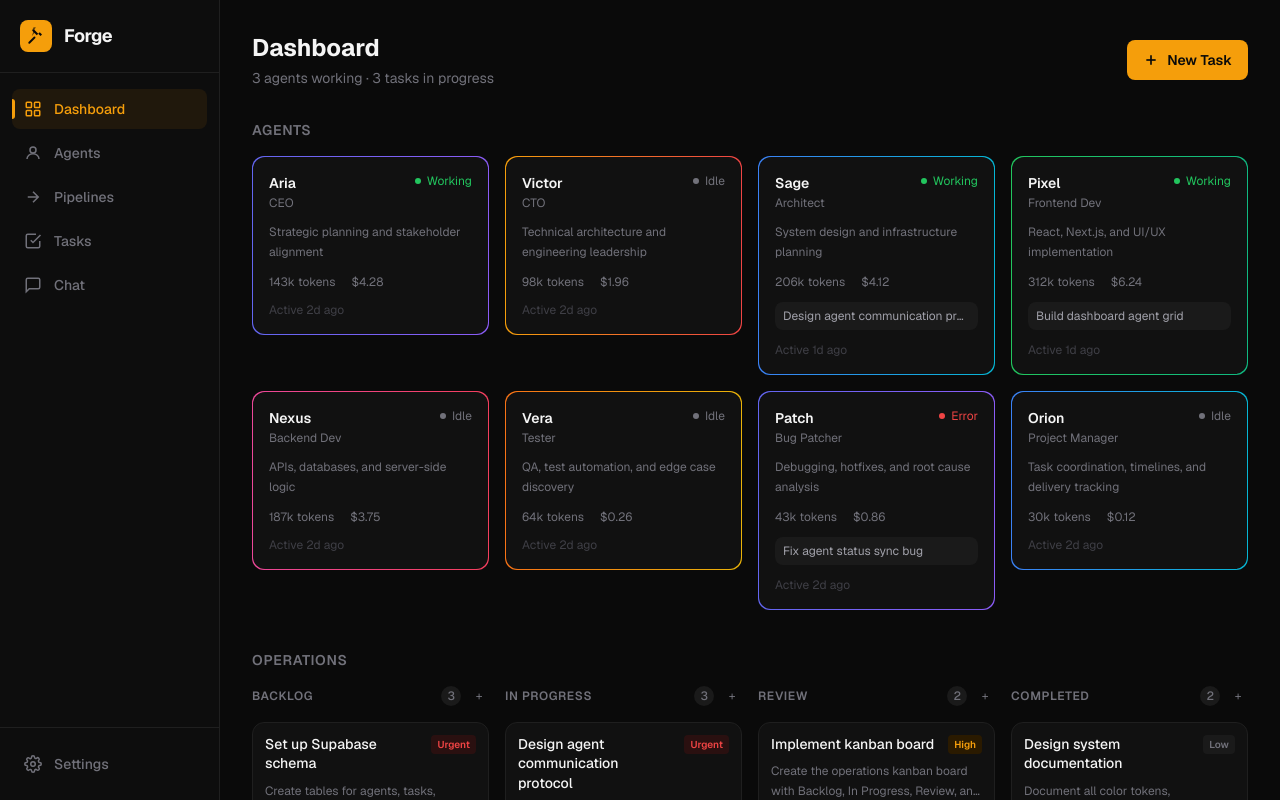
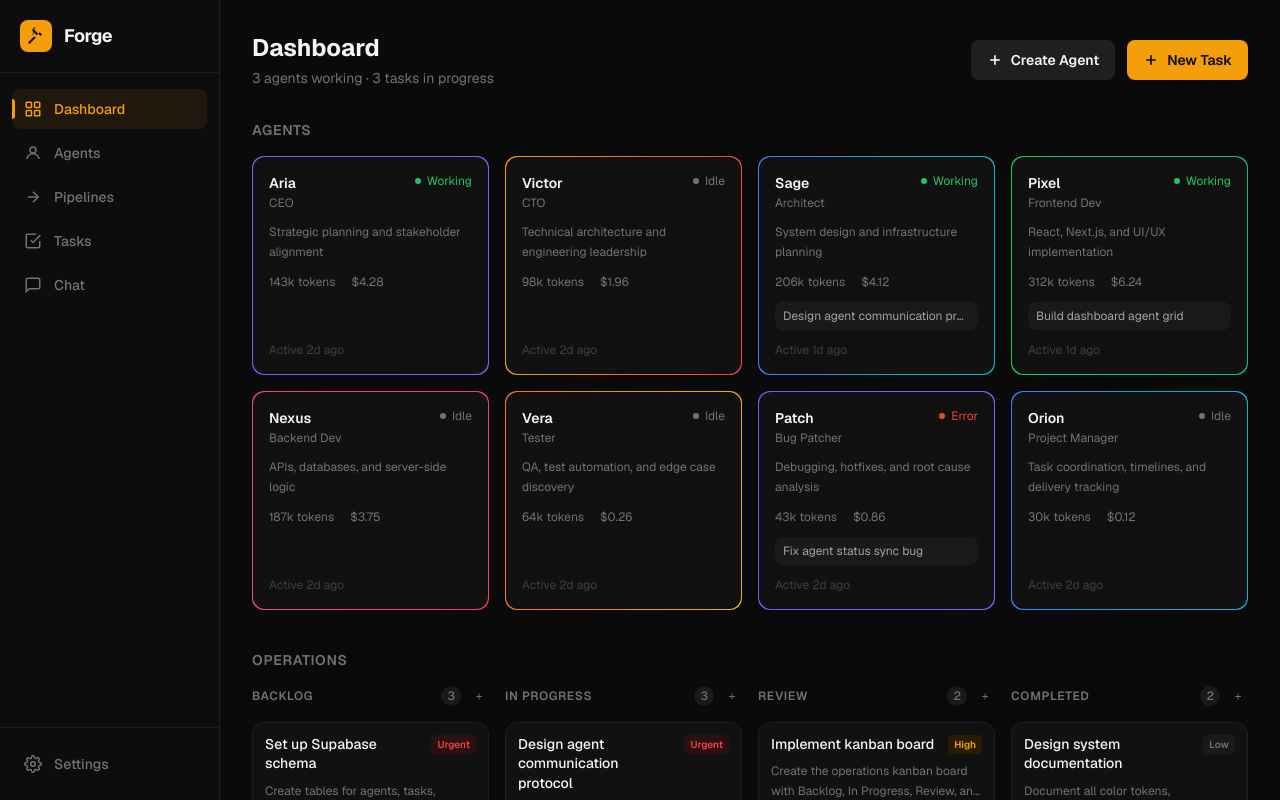
Before and after one commit to yuvanadarsh/forge, a Next.js app: page / in a window 1280 px wide. Built offline with nearby package versions, Linux system fonts and the light colour scheme.

Commit message:
fix: equal height agent cards and add create agent to dashboard

```diff
--- a/app/agents/page.tsx
+++ b/app/agents/page.tsx
@@ -43,7 +43,7 @@ export default function AgentsPage() {
         </button>
       </div>
 
-      <div className="grid grid-cols-2 gap-4 lg:grid-cols-3 xl:grid-cols-4">
+      <div className="grid grid-cols-2 gap-4 lg:grid-cols-3 xl:grid-cols-4 items-stretch">
         {agents.map((agent) => (
           <AgentCard key={agent.id} agent={agent} currentTask={getCurrentTask(agent.id)} />
         ))}
--- a/app/page.tsx
+++ b/app/page.tsx
@@ -5,8 +5,9 @@ import AgentCard from "@/components/AgentCard";
 import TaskCard from "@/components/TaskCard";
 import Toast from "@/components/Toast";
 import CreateTaskModal from "@/components/CreateTaskModal";
+import CreateAgentModal from "@/components/CreateAgentModal";
 import { mockAgents, mockTasks } from "@/lib/mock-data";
-import type { Task } from "@/types";
+import type { Agent, Task } from "@/types";
 
 const COLUMNS: { key: Task["status"]; label: string }[] = [
   { key: "backlog", label: "Backlog" },
@@ -18,15 +19,22 @@ const COLUMNS: { key: Task["status"]; label: string }[] = [
 export default function DashboardPage() {
   const [toast, setToast] = useState(false);
   const [tasks, setTasks] = useState(mockTasks);
+  const [agents, setAgents] = useState(mockAgents);
   const [showTaskModal, setShowTaskModal] = useState(false);
+  const [showAgentModal, setShowAgentModal] = useState(false);
   const [modalStatus, setModalStatus] = useState<Task["status"]>("backlog");
 
   function getAgent(id: string) {
-    return mockAgents.find((a) => a.id === id);
+    return agents.find((a) => a.id === id);
   }
 
   function getCurrentTask(agentId: string) {
     return tasks.find((t) => t.assigned_to === agentId && t.status === "in_progress");
+  }
+
+  function handleCreateAgent(agent: Agent) {
+    setAgents((prev) => [...prev, agent]);
+    setShowAgentModal(false);
   }
 
   function openTaskModal(status: Task["status"]) {
@@ -41,16 +49,30 @@ export default function DashboardPage() {
         <div>
           <h1 className="text-2xl font-bold" style={{ color: "#f5f5f5" }}>Dashboard</h1>
           <p className="text-sm mt-1" style={{ color: "#71717a" }}>
-            {mockAgents.filter((a) => a.status === "working").length} agents working ·{" "}
+            {agents.filter((a) => a.status === "working").length} agents working ·{" "}
             {tasks.filter((t) => t.status === "in_progress").length} tasks in progress
           </p>
         </div>
+        <div className="flex items-center gap-3">
+          <button
+            onClick={() => setShowAgentModal(true)}
+            className="flex items-center gap-2 px-4 py-2.5 rounded-lg text-sm font-semibold transition-colors duration-150"
+            style={{ background: "#1f1f1f", color: "#f5f5f5" }}
+            onMouseEnter={(e) => ((e.currentTarget as HTMLButtonElement).style.background = "#2a2a2a")}
+            onMouseLeave={(e) => ((e.currentTarget as HTMLButtonElement).style.background = "#1f1f1f")}
+          >
+            <svg width="16" height="16" viewBox="0 0 24 24" fill="none" stroke="currentColor" strokeWidth="2.5">
+              <line x1="12" y1="5" x2="12" y2="19" />
+              <line x1="5" y1="12" x2="19" y2="12" />
+            </svg>
+            Create Agent
+          </button>
           <button
             onClick={() => openTaskModal("backlog")}
             className="flex items-center gap-2 px-4 py-2.5 rounded-lg text-sm font-semibold transition-colors duration-150"
             style={{ background: "#f59e0b", color: "#0a0a0a" }}
-          onMouseEnter={(e) => ((e.target as HTMLButtonElement).style.background = "#d97706")}
-          onMouseLeave={(e) => ((e.target as HTMLButtonElement).style.background = "#f59e0b")}
+            onMouseEnter={(e) => ((e.currentTarget as HTMLButtonElement).style.background = "#d97706")}
+            onMouseLeave={(e) => ((e.currentTarget as HTMLButtonElement).style.background = "#f59e0b")}
           >
             <svg width="16" height="16" viewBox="0 0 24 24" fill="none" stroke="currentColor" strokeWidth="2.5">
               <line x1="12" y1="5" x2="12" y2="19" />
@@ -59,14 +81,15 @@ export default function DashboardPage() {
             New Task
           </button>
         </div>
+      </div>
 
       {/* Agent Grid */}
       <section className="mb-10">
         <h2 className="text-sm font-semibold uppercase tracking-wider mb-4" style={{ color: "#71717a" }}>
           Agents
         </h2>
-        <div className="grid grid-cols-2 gap-4 lg:grid-cols-3 xl:grid-cols-4">
-          {mockAgents.map((agent) => (
+        <div className="grid grid-cols-2 gap-4 lg:grid-cols-3 xl:grid-cols-4 items-stretch">
+          {agents.map((agent) => (
             <AgentCard
               key={agent.id}
               agent={agent}
@@ -135,6 +158,10 @@ export default function DashboardPage() {
         />
       )}
 
+      {showAgentModal && (
+        <CreateAgentModal onClose={() => setShowAgentModal(false)} onCreate={handleCreateAgent} />
+      )}
+
       {toast && <Toast message="Coming soon — agent execution not yet wired." onClose={() => setToast(false)} />}
     </div>
   );
--- a/components/AgentCard.tsx
+++ b/components/AgentCard.tsx
@@ -51,9 +51,9 @@ interface Props {
 
 export default function AgentCard({ agent, currentTask }: Props) {
   return (
-    <Link href={`/agents/${agent.id}`} className="block group">
+    <Link href={`/agents/${agent.id}`} className="block group h-full">
       <div
-        className="rounded-xl overflow-hidden transition-transform duration-150 group-hover:scale-[1.01]"
+        className="rounded-xl overflow-hidden transition-transform duration-150 group-hover:scale-[1.01] h-full"
         style={{ padding: "1px", background: getGradient(agent.avatar_color) }}
       >
         <div className="rounded-xl p-4 h-full flex flex-col gap-3" style={{ background: "#111111" }}>
```
Lines whose indentation alone changed are shown as unchanged.
